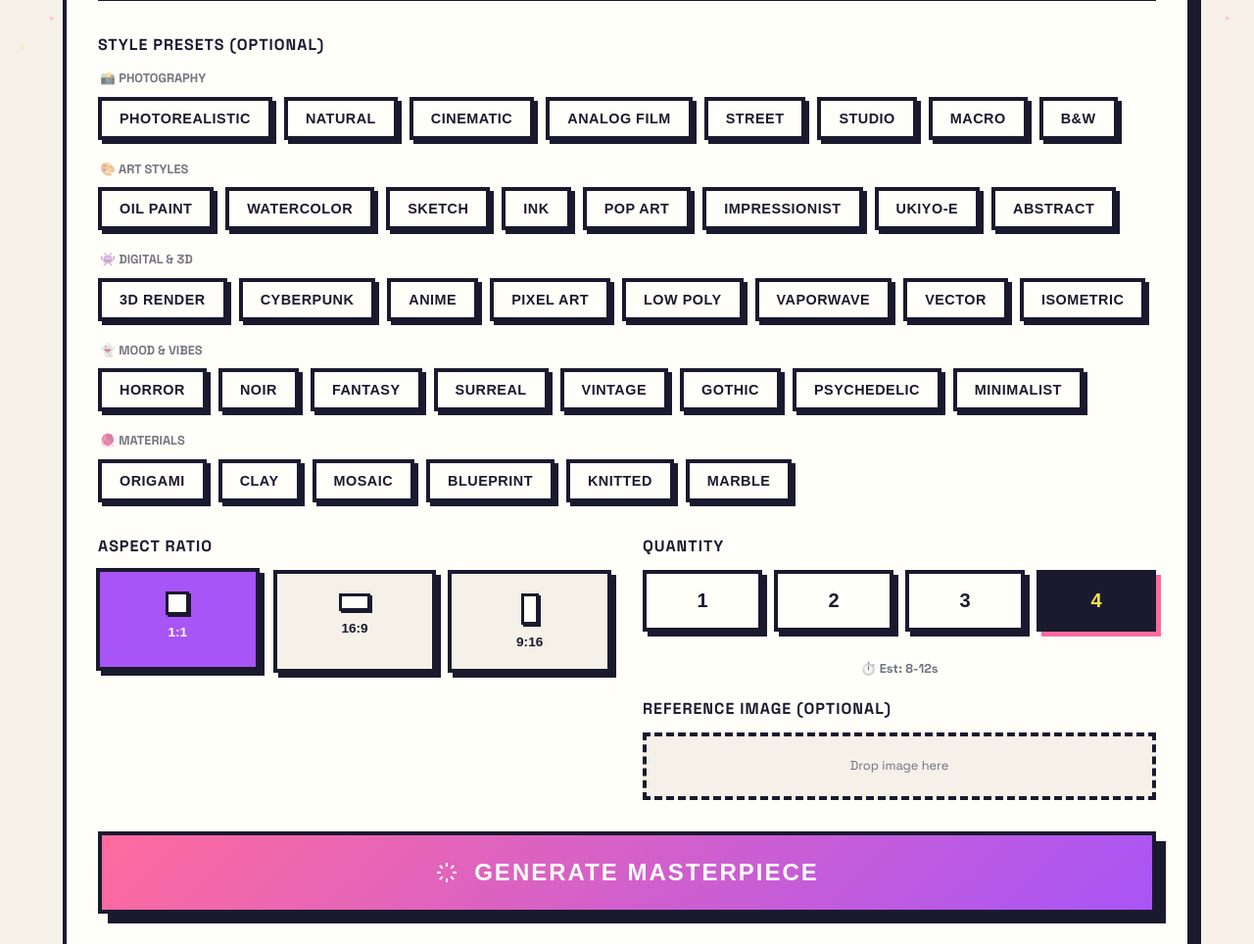
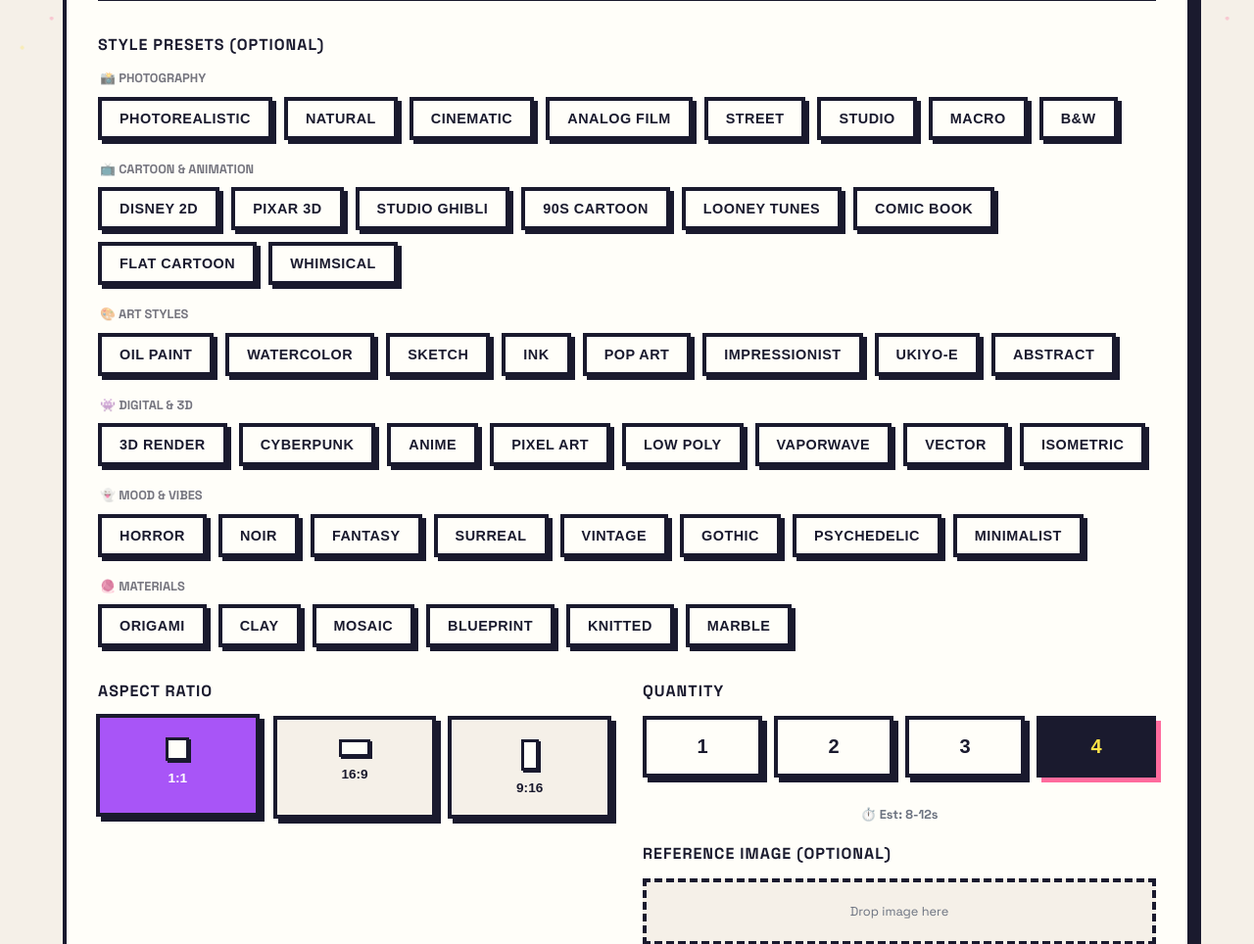
Before and after one commit to risterz/gemini-web-ui, a Flask app: page / in a window 1280 px wide. Shown: the part 754-1718 px from the top of the page at 98% size. Run offline with Flask 3, Linux system fonts and the light colour scheme; some libraries are stand-ins or nearby versions.

Commit message:
Add cartoon categories to style presets

```diff
--- a/templates/index.html
+++ b/templates/index.html
@@ -154,6 +154,35 @@
                                         data-style="macro photography, close up, detailed">Macro</button>
                                     <button class="chip"
                                         data-style="black and white, monochrome, high contrast">B&W</button>
+                                </div>
+                            </div>
+
+                            <!-- Cartoon Styles -->
+                            <div class="style-group">
+                                <div
+                                    style="font-size: 0.8rem; font-weight: 800; color: var(--neo-black); margin-bottom: 8px; text-transform: uppercase; opacity: 0.6; padding-left: 2px;">
+                                    📺 Cartoon & Animation</div>
+                                <div class="suggestion-chips" style="margin-top: 0;">
+                                    <button class="chip"
+                                        data-style="classic disney style, 2d animation, hand drawn">Disney 2D</button>
+                                    <button class="chip" data-style="pixar style, 3d render, cute character">Pixar
+                                        3D</button>
+                                    <button class="chip"
+                                        data-style="studio ghibli style, anime background, hayao miyazaki">Studio
+                                        Ghibli</button>
+                                    <button class="chip" data-style="90s cartoon network, thick lines, bold colors">90s
+                                        Cartoon</button>
+                                    <button class="chip"
+                                        data-style="looney tunes style, slapstick, exaggerated features">Looney
+                                        Tunes</button>
+                                    <button class="chip"
+                                        data-style="american comic book, marvel style, halftone dots">Comic
+                                        Book</button>
+                                    <button class="chip"
+                                        data-style="adventure time style, flat design, simple shapes">Flat
+                                        Cartoon</button>
+                                    <button class="chip"
+                                        data-style="spongebob style, whimsical, underwater">Whimsical</button>
                                 </div>
                             </div>
 
```
